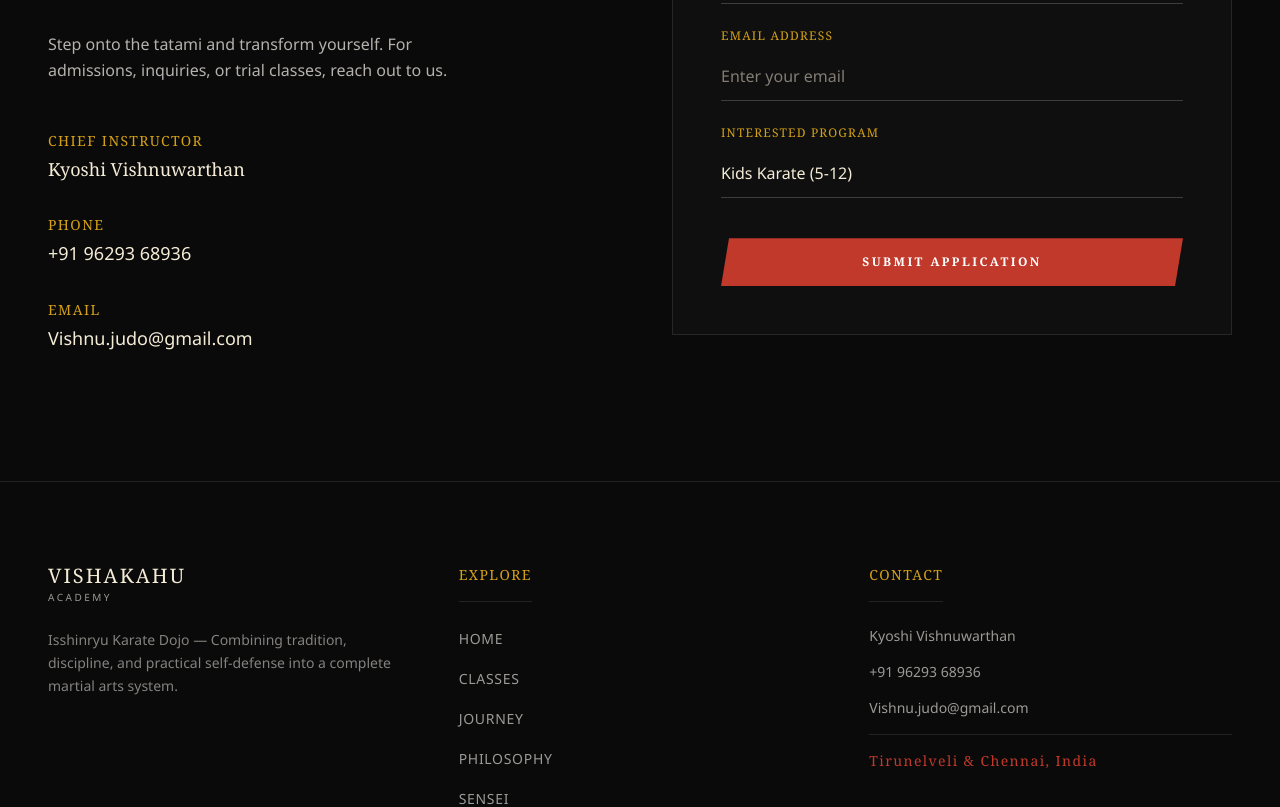
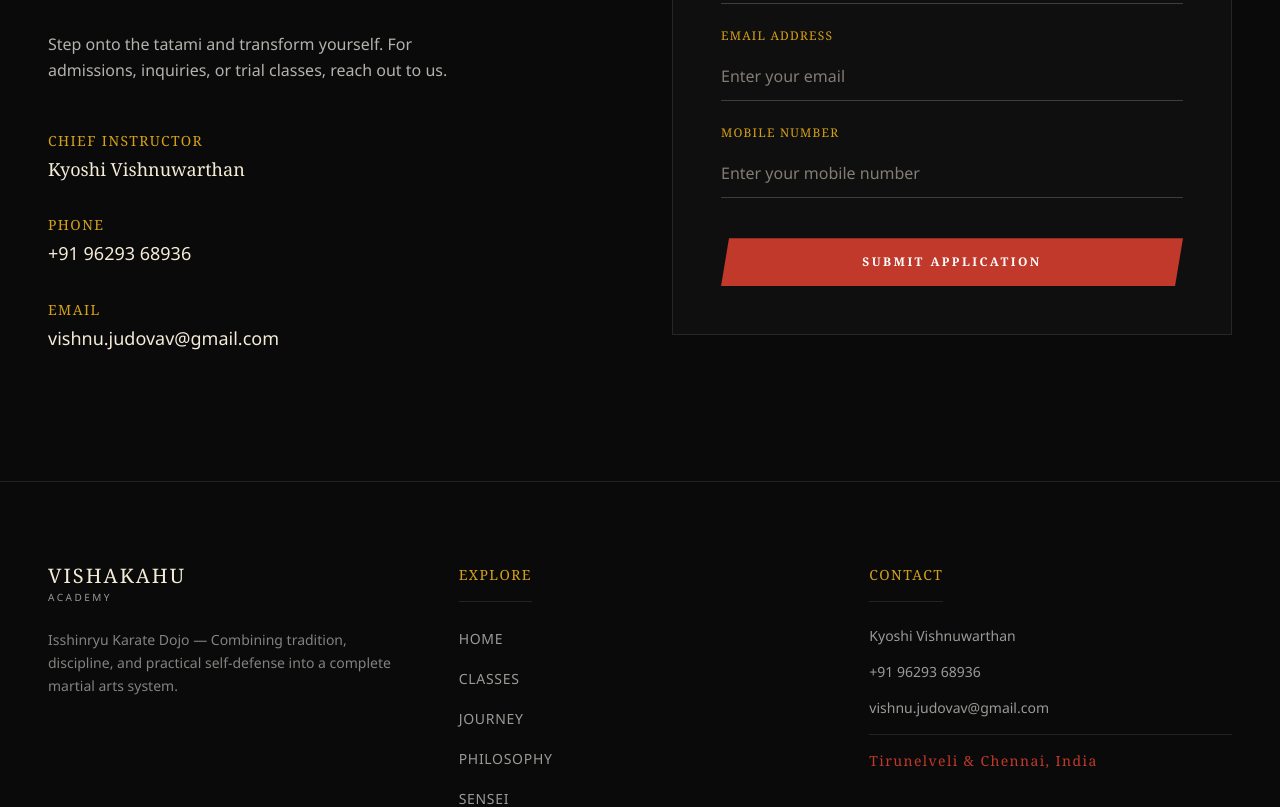
Before and after one commit to MohamedSakeen/vishakahu-academy, a Next.js app: page / in a window 1280 px wide. Shown: the part 6800-7607 px from the top of the page. Built offline with nearby package versions, Linux system fonts and the light colour scheme; no server answers.

Commit message:
feat: add Contact and Footer components for site navigation and student enrollment

```diff
--- a/components/Contact.tsx
+++ b/components/Contact.tsx
@@ -4,14 +4,14 @@ import { motion } from 'motion/react';
 import { useState } from 'react';
 
 export default function Contact() {
-  const [formData, setFormData] = useState({ name: '', email: '', program: 'Kids Karate' });
+  const [formData, setFormData] = useState({ name: '', email: '', phone: '' });
   const [submitted, setSubmitted] = useState(false);
 
   const handleSubmit = (e: React.FormEvent) => {
     e.preventDefault();
     setSubmitted(true);
     setTimeout(() => setSubmitted(false), 5000);
-    setFormData({ name: '', email: '', program: 'Kids Karate' });
+    setFormData({ name: '', email: '', phone: '' });
   };
 
   return (
@@ -61,8 +61,8 @@ export default function Contact() {
 
               <div>
                 <h4 className="text-gold font-serif text-sm uppercase tracking-widest mb-1">Email</h4>
-                <a href="mailto:Vishnu.judo@gmail.com" className="text-paper text-lg hover:text-crimson transition-colors border-b border-transparent hover:border-crimson inline-block">
-                  Vishnu.judo@gmail.com
+                <a href="mailto:vishnu.judovav@gmail.com" className="text-paper text-lg hover:text-crimson transition-colors border-b border-transparent hover:border-crimson inline-block">
+                  vishnu.judovav@gmail.com
                 </a>
               </div>
             </div>
@@ -95,7 +95,7 @@ export default function Contact() {
                     id="name"
                     required
                     value={formData.name}
-                    onChange={(e) => setFormData({...formData, name: e.target.value})}
+                    onChange={(e) => setFormData({ ...formData, name: e.target.value })}
                     className="w-full bg-transparent border-b border-white-off/20 py-3 text-paper focus:outline-none focus:border-crimson transition-colors font-sans"
                     placeholder="Enter your full name"
                   />
@@ -108,26 +108,23 @@ export default function Contact() {
                     id="email"
                     required
                     value={formData.email}
-                    onChange={(e) => setFormData({...formData, email: e.target.value})}
+                    onChange={(e) => setFormData({ ...formData, email: e.target.value })}
                     className="w-full bg-transparent border-b border-white-off/20 py-3 text-paper focus:outline-none focus:border-crimson transition-colors font-sans"
                     placeholder="Enter your email"
                   />
                 </div>
 
                 <div>
-                  <label htmlFor="program" className="block text-xs uppercase tracking-widest text-gold mb-2 font-serif">Interested Program</label>
-                  <select
-                    id="program"
-                    value={formData.program}
-                    onChange={(e) => setFormData({...formData, program: e.target.value})}
-                    className="w-full bg-transparent border-b border-white-off/20 py-3 text-paper focus:outline-none focus:border-crimson transition-colors font-sans appearance-none rounded-none"
-                  >
-                    <option value="Kids Karate" className="bg-ink text-paper">Kids Karate (5-12)</option>
-                    <option value="Youth Warriors" className="bg-ink text-paper">Youth Warriors (13-17)</option>
-                    <option value="Adult Karate" className="bg-ink text-paper">Adult Karate (18+)</option>
-                    <option value="Women's Self-Defense" className="bg-ink text-paper">Women's Self-Defense</option>
-                    <option value="Competition Training" className="bg-ink text-paper">Competition Training</option>
-                  </select>
+                  <label htmlFor="phone" className="block text-xs uppercase tracking-widest text-gold mb-2 font-serif">Mobile Number</label>
+                  <input
+                    type="tel"
+                    id="phone"
+                    required
+                    value={formData.phone}
+                    onChange={(e) => setFormData({ ...formData, phone: e.target.value })}
+                    className="w-full bg-transparent border-b border-white-off/20 py-3 text-paper focus:outline-none focus:border-crimson transition-colors font-sans"
+                    placeholder="Enter your mobile number"
+                  />
                 </div>
 
                 <div className="pt-4">
--- a/components/Footer.tsx
+++ b/components/Footer.tsx
@@ -42,7 +42,7 @@ export default function Footer() {
             <ul className="space-y-4 font-sans text-sm text-white-off/60">
               <li>Kyoshi Vishnuwarthan</li>
               <li><a href="tel:+919629368936" className="hover:text-gold transition-colors">+91 96293 68936</a></li>
-              <li><a href="mailto:Vishnu.judo@gmail.com" className="hover:text-gold transition-colors">Vishnu.judo@gmail.com</a></li>
+              <li><a href="mailto:vishnu.judovav@gmail.com" className="hover:text-gold transition-colors">vishnu.judovav@gmail.com</a></li>
               <li className="mt-4 pt-4 border-t border-white-off/10 font-serif tracking-widest text-crimson">Tirunelveli & Chennai, India</li>
             </ul>
           </div>
@@ -51,10 +51,7 @@ export default function Footer() {
 
         <div className="pt-8 border-t border-white-off/10 flex flex-col md:flex-row items-center justify-between text-xs text-white-off/40 tracking-widest uppercase gap-4">
           <p>© {new Date().getFullYear()} Vishakahu Academy. All Rights Reserved.</p>
-          <div className="flex items-center gap-2">
-            <span className="w-1 h-1 rounded-full bg-crimson" />
-            Designed in the Spirit of Budo
-          </div>
+
         </div>
       </div>
     </footer>
```
